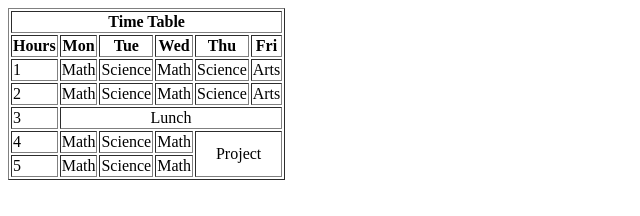
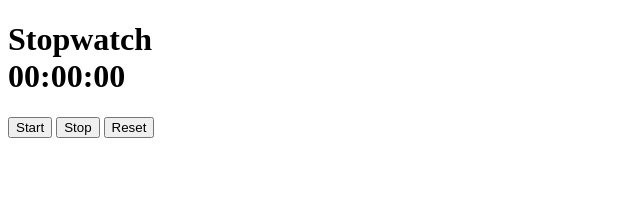
Before and after one commit to Chandresh111/088_HTML, a plain HTML site: page index.html in a window 1280 px wide. Shown: the whole page, without its empty margins (0-640 px from the left). Drawn offline with Linux system fonts and the light colour scheme.

Commit message:
Add files via upload

```diff
--- a/index.html
+++ b/index.html
@@ -1,56 +1,20 @@
 <!DOCTYPE html>
-<html>
+<html lang="en">
 <head>
-    <title>Time Table</title>
+  <meta charset="UTF-8" />
+  <meta name="viewport" content="width=device-width, initial-scale=1.0"/>
+  <title>Stopwatch</title>
+  <link rel="stylesheet" href="style1.css">
 </head>
 <body>
 
-<table border="1">
-    <tr>
-        <th colspan="6">Time Table</th>
-    </tr>
-    <tr>
-        <th>Hours</th>
-        <th>Mon</th>
-        <th>Tue</th>
-        <th>Wed</th>
-        <th>Thu</th>
-        <th>Fri</th>
-    </tr>
-    <tr>
-        <td>1</td>
-        <td>Math</td>
-        <td>Science</td>
-        <td>Math</td>
-        <td>Science</td>
-        <td>Arts</td>
-    </tr>
-    <tr>
-        <td>2</td>
-        <td>Math</td>
-        <td>Science</td>
-        <td>Math</td>
-        <td>Science</td>
-        <td>Arts</td>
-    </tr>
-    <tr>
-        <td>3</td>
-        <td colspan="5" align="center">Lunch</td>
-    </tr>
-    <tr>
-        <td>4</td>
-        <td>Math</td>
-        <td>Science</td>
-        <td>Math</td>
-        <td colspan="2" rowspan="2" align="center">Project</td>
-    </tr>
-    <tr>
-        <td>5</td>
-        <td>Math</td>
-        <td>Science</td>
-        <td>Math</td>
-    </tr>
-</table>
+  <h1>Stopwatch
+  <div id="display">00:00:00</div></h1>
 
+  <button onclick="start()">Start</button>
+  <button onclick="stop()">Stop</button>
+  <button onclick="reset()">Reset</button>
+
+  <script src="script.js"></script>
 </body>
 </html>
```
